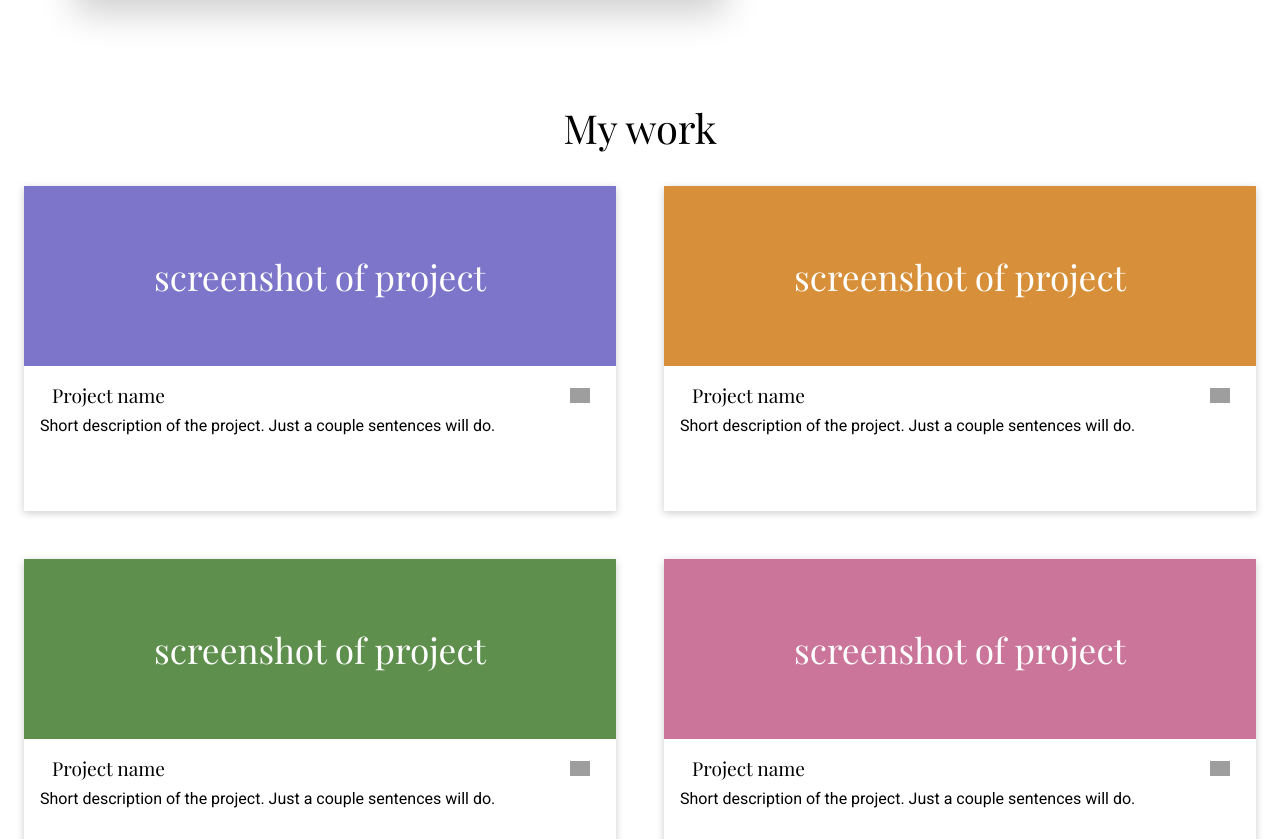
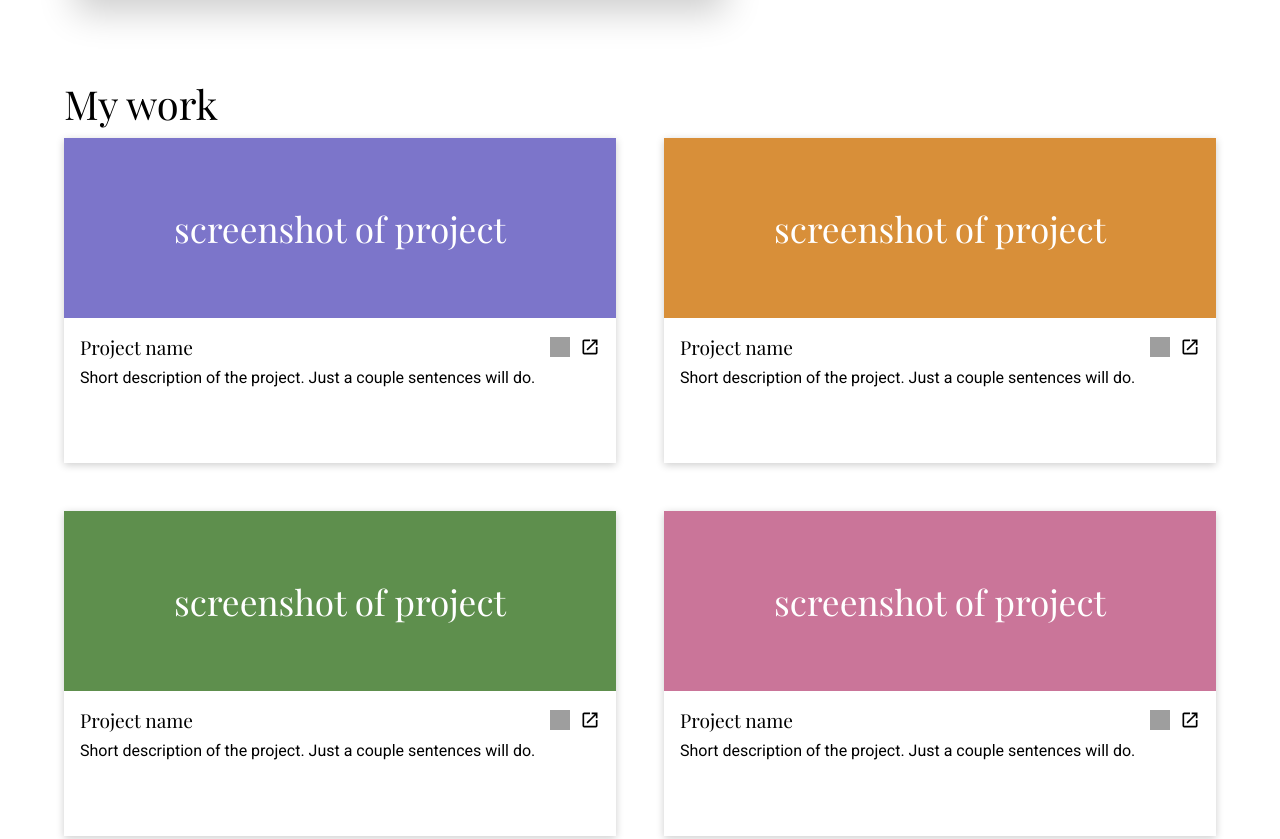
Before and after one commit to mdot2x3/homepage, a website built with webpack: page src/template.html in a window 1280 px wide. Shown: the part 551-1390 px from the top of the page. Built offline with nearby package versions, Linux system fonts and the light colour scheme; grey boxes are pictures that could not be loaded; a web font is replaced by a local one.

Commit message:
style: adjust main section card size and layout
shift header text alignment, squish cards to
narrow their width, pull entire section up to
reduce whitespace, left align card titles and fix
missing svg icon for both mobile and tablet views.

```diff
--- a/src/style.css
+++ b/src/style.css
@@ -158,7 +158,8 @@ main {
   gap: 10px;
   margin-bottom: 0.5rem;
 }
-.card-icons img {
+.card-icons img,
+svg {
   width: 20px;
 }
 
@@ -275,7 +276,18 @@ main {
     display: none;
   }
 
+  .main-content {
+    padding: 4rem;
+    padding-top: 0rem;
+  }
+  .main-content h2 {
+    margin-bottom: -1.5rem;
+    text-align: left;
+  }
   .cards-container {
     grid-template-columns: repeat(2, 1fr);
   }
+  .card-header h3 {
+    padding-left: 0px;
+  }
 }
```
